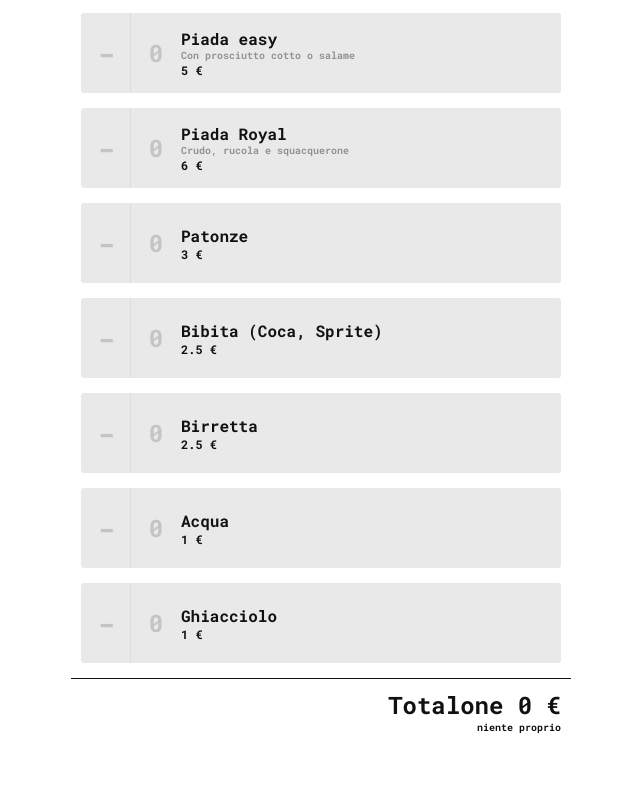
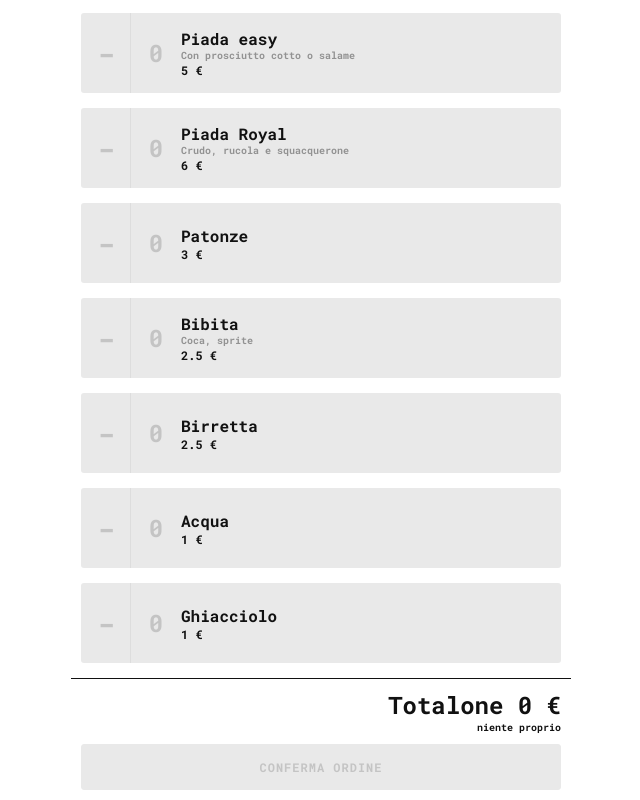
Before and after one commit to finoz/cash-mate, a React (Vite) app: page / in a window 1280 px wide. Shown: the part 252-1052 px from the top of the page, without its empty margins (319-959 px from the left). Before the commit the page ends 996 px from the top, so only its background shows below. Built offline with nearby package versions, Linux system fonts and the light colour scheme; no server answers.

Commit message:
setup supabase

```diff
--- a/package.json
+++ b/package.json
@@ -3,6 +3,7 @@
   "version": "1.0.0",
   "private": true,
   "dependencies": {
+    "@supabase/supabase-js": "^2.107.0",
     "react": "^18.3.1",
     "react-dom": "^18.3.1"
   },
--- a/src/App.jsx
+++ b/src/App.jsx
@@ -1,4 +1,5 @@
 import { useState, useEffect } from "react";
+import { supabase } from "./supabase";
 
 const itemList = [
   {
@@ -33,7 +34,8 @@ const itemList = [
   },
   {
     id: "bibita",
-    name: "Bibita (Coca, Sprite)",
+    name: "Bibita",
+    notes: "Coca, sprite",
     price: 2.5,
   },
   {
@@ -55,12 +57,57 @@ const itemList = [
 
 export default function App() {
   const [selectedItems, setSelectedItems] = useState([]);
+  const [saving, setSaving] = useState(false);
+  const [saveError, setSaveError] = useState(null);
 
   const total = selectedItems.reduce((t, i) => t + i.price, 0);
   const clear = selectedItems.length === 0;
 
   function clearAll() {
     setSelectedItems([]);
+    setSaveError(null);
+  }
+
+  async function handleConfirm() {
+    setSaving(true);
+    setSaveError(null);
+
+    const { data: order, error: orderError } = await supabase
+      .from("orders")
+      .insert({ total })
+      .select("id")
+      .single();
+
+    if (orderError) {
+      setSaveError(orderError.message);
+      setSaving(false);
+      return;
+    }
+
+    const orderItems = Object.values(
+      selectedItems.reduce((acc, item) => {
+        if (acc[item.id]) {
+          acc[item.id].quantity += 1;
+        } else {
+          acc[item.id] = {
+            order_id: order.id,
+            item_id: item.id,
+            item_name: item.name,
+            price: item.price,
+            quantity: 1,
+          };
+        }
+        return acc;
+      }, {})
+    );
+
+    const { error: itemsError } = await supabase.from("order_items").insert(orderItems);
+    setSaving(false);
+    if (itemsError) {
+      setSaveError(itemsError.message);
+    } else {
+      clearAll();
+    }
   }
 
   function handleAdd(item) {
@@ -105,6 +152,14 @@ export default function App() {
               : " 1 cosetta"
             : "niente proprio"}
         </span>
+        <button
+          className="button button--confirm"
+          onClick={handleConfirm}
+          disabled={total === 0 || saving}
+        >
+          {saving ? "Salvo..." : "Conferma ordine"}
+        </button>
+        {saveError && <span className="save-error">{saveError}</span>}
       </footer>
     </main>
   );
--- /dev/null
+++ b/src/supabase.js
@@ -0,0 +1,6 @@
+import { createClient } from "@supabase/supabase-js";
+
+export const supabase = createClient(
+  import.meta.env.VITE_SUPABASE_URL,
+  import.meta.env.VITE_SUPABASE_ANON_KEY
+);
```
Also changed, not shown: 1 other file (tests, documents, lock files or other folders).
